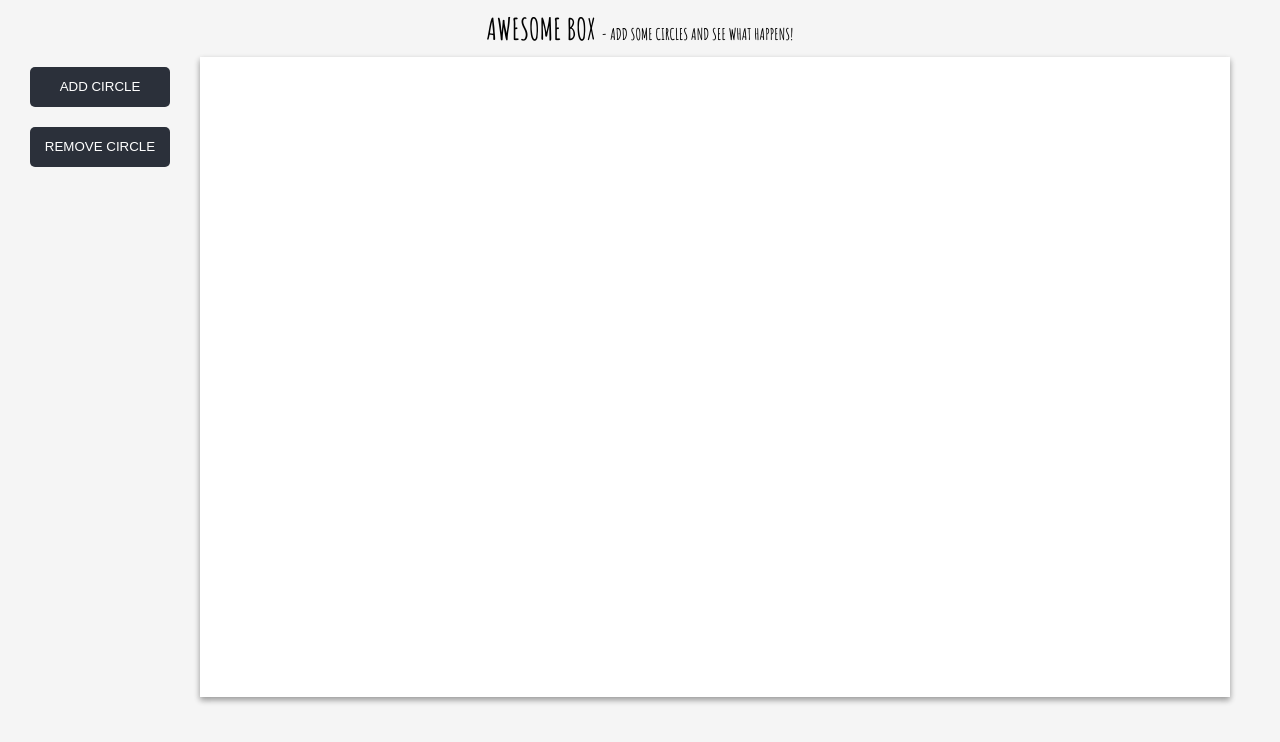
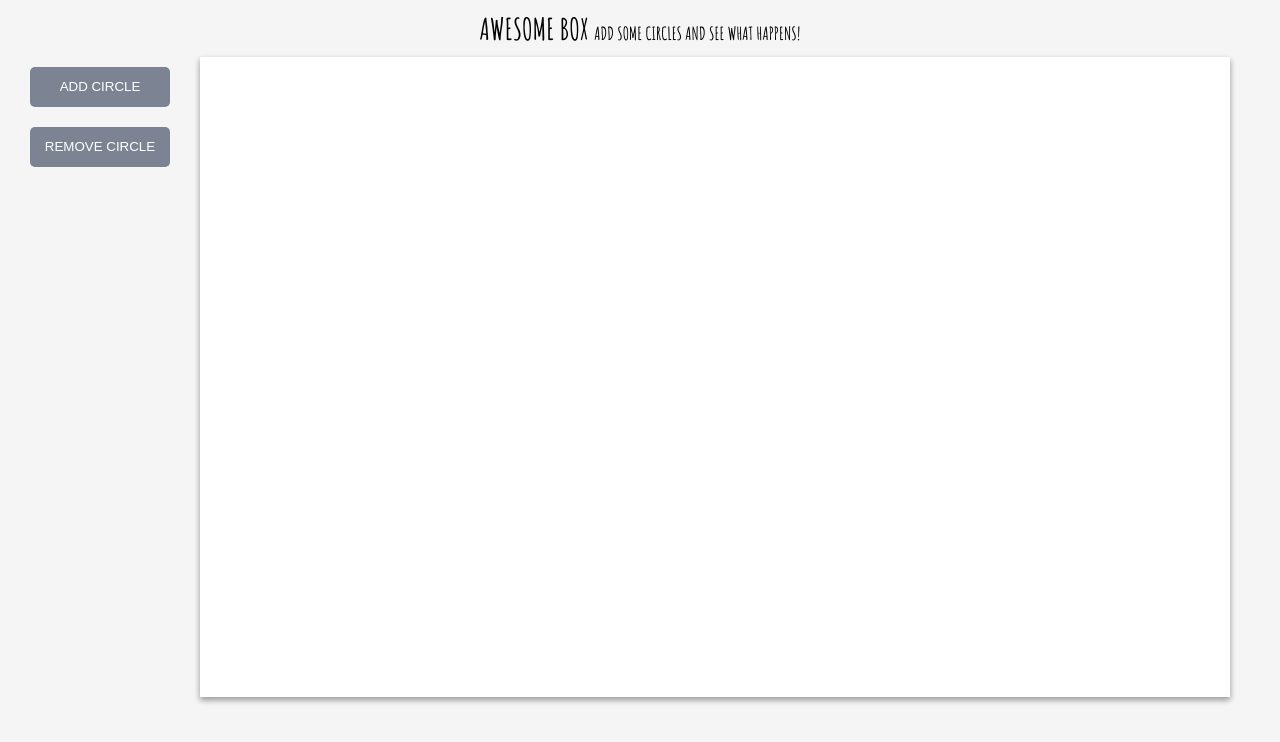
Before and after one commit to ewelina-slepko/circles-project, a React (Create React App) app: page / in a window 1280 px wide. Shown: the top 742 px of the page. Built offline with nearby package versions, Linux system fonts and the light colour scheme.

Commit message:
Small changes

```diff
--- a/src/App.js
+++ b/src/App.js
@@ -6,7 +6,7 @@ function App() {
   const [amountOfCircles, setAmountOfCircles] = useState([]);
   return (
     <div className="App">
-      <h1 className={styles.header}>Awesome box <span className={styles.description}>- add some circles and see what happens!</span></h1>
+      <h1 className={styles.header}>Awesome box <span className={styles.description}>add some circles and see what happens!</span></h1>
       <Circle id="Canvas" amountOfCircles={amountOfCircles} setAmountOfCircles={setAmountOfCircles} />
     </div>
   );
--- a/src/components/Button.jsx
+++ b/src/components/Button.jsx
@@ -1,10 +1,10 @@
 import styled from 'styled-components'
 
 const Button = styled.button`
-  background: #2B303A;
+  background: #7c8494;
   color: #d7dade;
   border-radius: 5px;
-  border: 2px solid transparent;
+  border: unset;
   width: 140px;
   height: 40px;
   color: white;
@@ -17,7 +17,7 @@ const Button = styled.button`
         transform: translateY(1px);
     }
   &:hover{
-    background: #1f2229
+    background: #747b8a
 }
 `
 
--- a/src/components/Circle.jsx
+++ b/src/components/Circle.jsx
@@ -4,17 +4,16 @@ import styles from '../styles/Circles.module.css'
 import * as d3 from 'd3'
 
 const Circle = ({ id }) => {
-    const myCircle = { radius: getRandomSize(), randomColor: getRandomColor(), x: 450, y: 300 }
-    const [amountOfCircles, setAmountOfCircles] = useState([]);
+
     const containerWidth = window.innerWidth - (window.innerWidth / 10)
     const containerHeight = window.innerHeight - (window.innerHeight / 5)
-
+    const myCircle = { radius: getRandomSize(), randomColor: getRandomColor(), x: containerWidth / 2, y: containerHeight / 2 }
+    const [amountOfCircles, setAmountOfCircles] = useState([]);
     const simulation = useRef();
 
     function getRandomSize() {
         return Math.floor(Math.random() * (60 - 30 + 1)) + 30
     }
-
     function getRandomColor() {
         const stringToRandomColor = '0123456789ABCDEF';
         var color = '#';
@@ -34,7 +33,6 @@ const Circle = ({ id }) => {
             .on('tick', ticked);
 
         function ticked() {
-            console.log('tik');
             const circle = d3.select('svg')
                 .selectAll('circle')
                 .data(amountOfCircles)
@@ -53,7 +51,6 @@ const Circle = ({ id }) => {
                     return d.y
                 })
             circle.exit().remove()
-
 
             const text = d3.select('svg')
                 .selectAll('text')
@@ -84,9 +81,7 @@ const Circle = ({ id }) => {
     const addingCircle = () => {
         simulation.current.stop()
         setAmountOfCircles(amountOfCircles => [...amountOfCircles, myCircle])
-
     }
-
     const removingCircle = () => {
         simulation.current.stop()
         setAmountOfCircles(amountOfCircles => amountOfCircles.slice(0, -1))
--- a/src/styles/Header.module.css
+++ b/src/styles/Header.module.css
@@ -3,9 +3,10 @@
     text-align: center;
     font-family: 'Amatic SC', cursive;
     font-size: 3rem;
+    font-weight: 700;
     margin: 1rem;
 }
 
 .description{
-    font-size: 1.6rem;
+    font-size: 1.8rem;
 }
```
